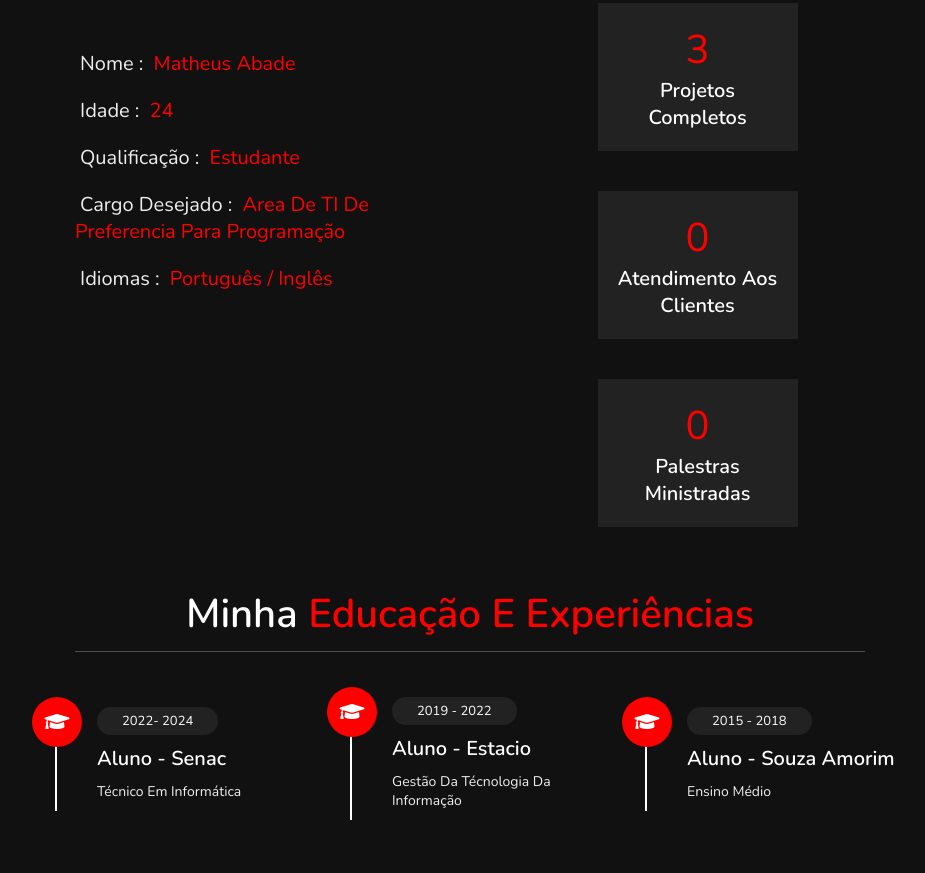
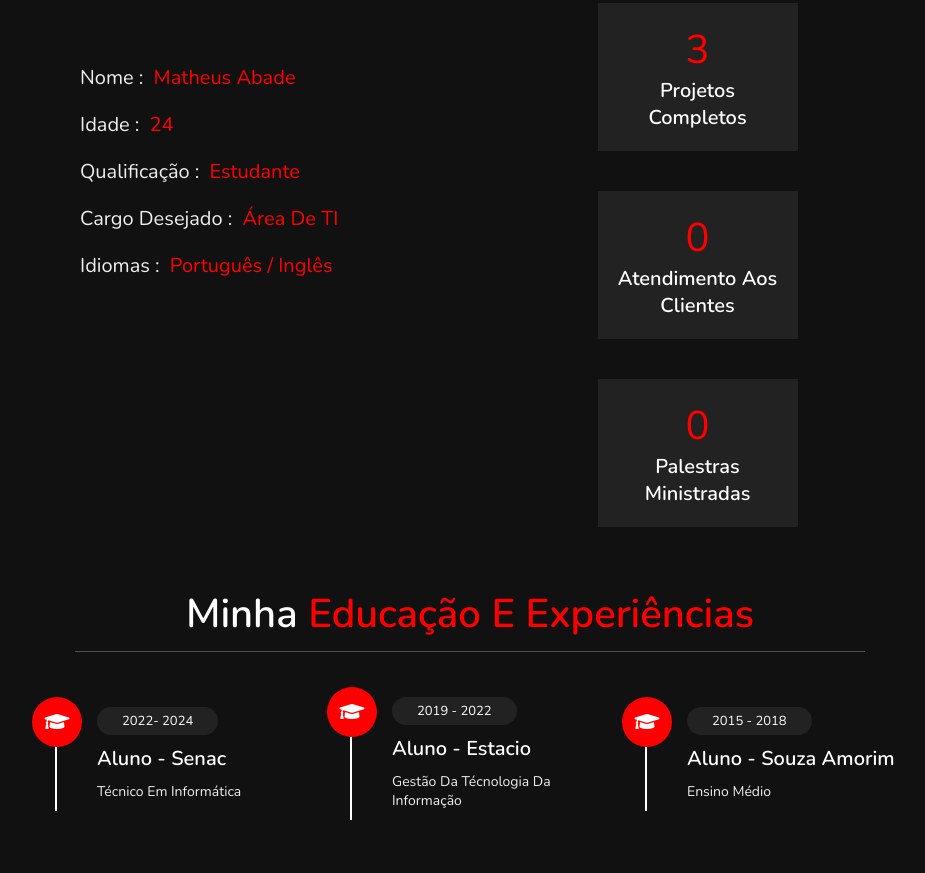
Before and after one commit to MatheusAbade513/Portif-lio-Matheus, a plain HTML site: page index.html in a window 1280 px wide. Shown: the part 1100-1973 px from the top of the page, without its empty margins (345-1270 px from the left). Drawn offline with nearby package versions, Linux system fonts and the light colour scheme.

Commit message:
Update index.html

```diff
--- a/index.html
+++ b/index.html
@@ -64,7 +64,7 @@
         <h3> <span> Nome : </span> Matheus Abade</h3>
         <h3> <span> Idade : </span> 24</h3>
         <h3> <span> Qualificação : </span> Estudante </h3>
-        <h3> <span> Cargo Desejado : </span> Area de TI de preferencia para programação </h3>
+        <h3> <span> Cargo Desejado : </span> área de TI </h3>
         <h3> <span> idiomas : </span> Português / Inglês </h3>
     </div>
 
```
